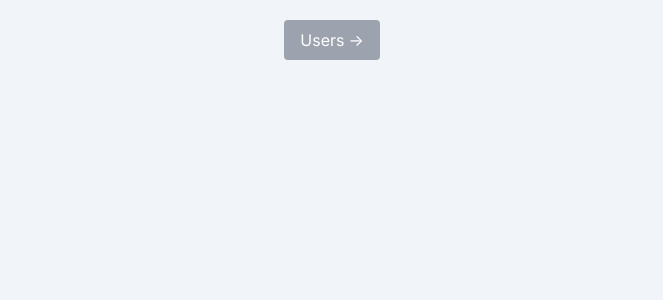
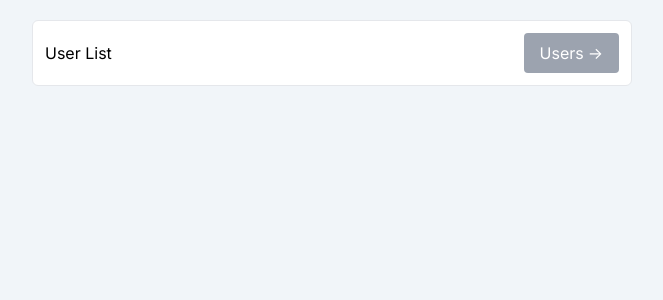
Before and after one commit to vedantpsj/FSOTD-FE, a Next.js app: page / in a window 1280 px wide. Shown: the top 300 px of the page, without its empty margins (308-971 px from the left). Built offline with nearby package versions, Linux system fonts and the light colour scheme.

Commit message:
ui fixes

```diff
--- a/pages/confirmation.tsx
+++ b/pages/confirmation.tsx
@@ -8,6 +8,7 @@ import {
   useState,
 } from "react";
 import Loader from "@/components/loader";
+import LoadingDots from "@/components/loadingDots";
 
 interface ConfirmationFace {
   title?: string;
@@ -33,9 +34,6 @@ export default function Confirmation({
       setLoading(false);
     }
   };
-  if (loading) {
-    return <Loader />;
-  }
   return (
     <div
       className="relative z-10"
@@ -51,7 +49,7 @@ export default function Confirmation({
               <span>{title}</span>
 
               <span
-                className="cursor-pointer"
+                className={loading ? 'pointer-events-none opacity-20': 'cursor-pointer'}
                 onClick={() => toggleConfirmationModal(false)}
               >
                 <Image src={closeIcon} alt="Close" />
@@ -60,12 +58,14 @@ export default function Confirmation({
             <div className="bg-white text-center px-4 py-5">
               <p className="mb-4">{description}</p>
 
-              <span
+              <button type="button" disabled={loading}
                 onClick={onConfirmation}
                 className="inline-block bg-red-500 hover:bg-red-700 text-white py-2 px-6 rounded cursor-pointer"
               >
                 Yes
-              </span>
+
+                {loading && <LoadingDots/>}
+              </button>
             </div>
           </div>
         </div>
--- a/pages/index.tsx
+++ b/pages/index.tsx
@@ -4,12 +4,15 @@ const inter = Inter({ subsets: ["latin"] });
 
 export default function Home() {
   return (
-    <main className={`text-center ${inter.className}`}>
-         <a href="/users" className="my-5 inline-block bg-gray-400 hover:bg-gray-700 text-white py-2 px-4 rounded"> Users
-            <span className="inline-block ml-1 transition-transform group-hover:translate-x-1 motion-reduce:transform-none">
-              -&gt;
-            </span>
-        </a>
+    <main className={`text-center max-w-[600px] my-5 mx-auto ${inter.className}`}>
+        <div className="flex items-center border rounded-md p-3 justify-between bg-white">
+            <h4 className="text-black">User List</h4>
+            <a href="/users" className="inline-block bg-gray-400 hover:bg-gray-700 text-white py-2 px-4 rounded"> Users
+                <span className="inline-block ml-1 transition-transform group-hover:translate-x-1 motion-reduce:transform-none">
+                -&gt;
+                </span>
+            </a>
+        </div>
     </main>
   );
 }
```
